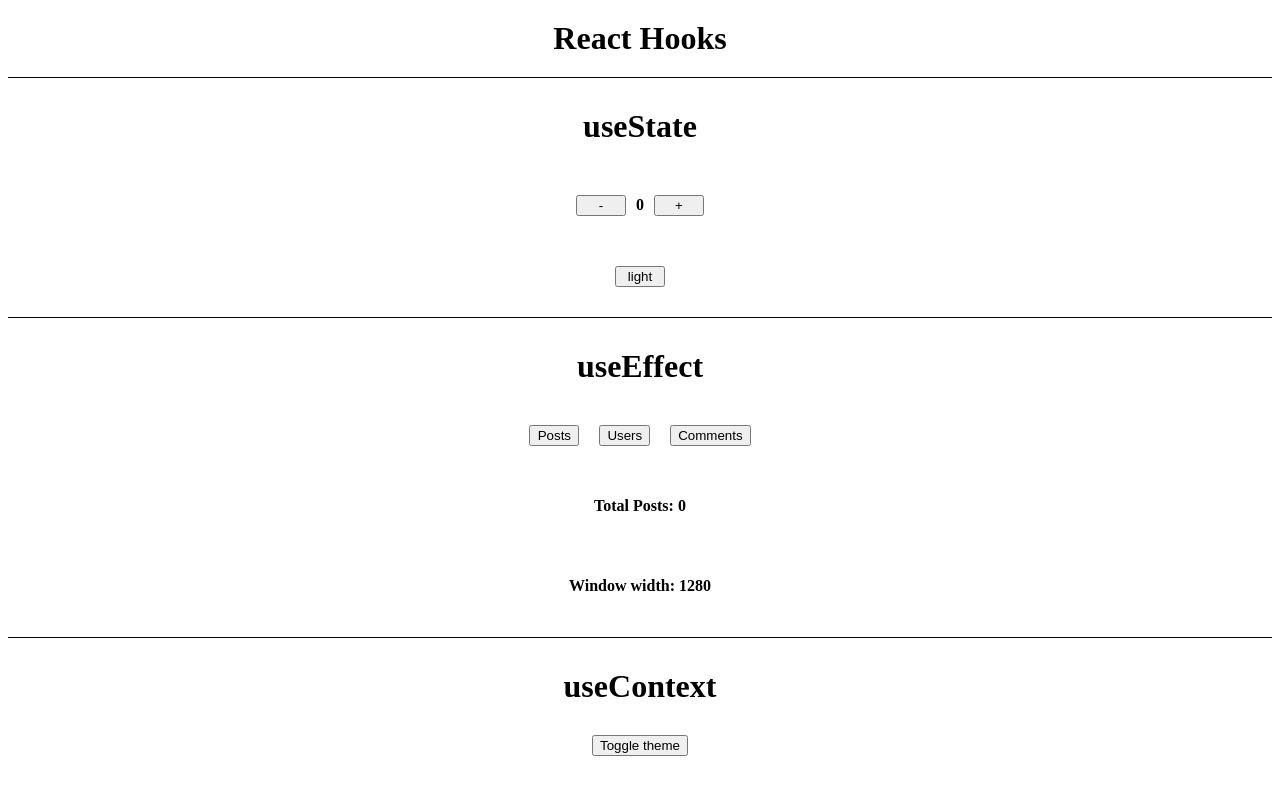
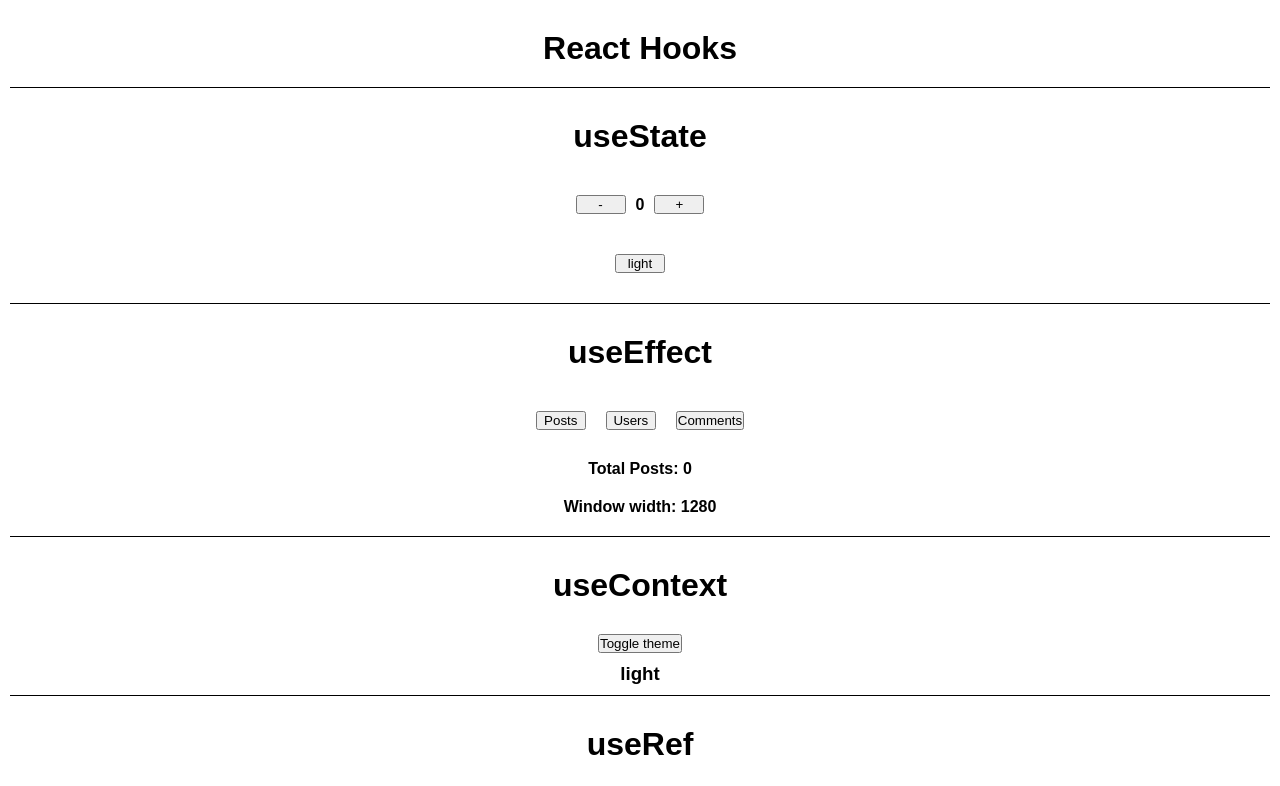
Before and after one commit to mariolazzari/react-hooks-wds, a React (Create React App) app: page / in a window 1280 px wide. Shown: the top 786 px of the page. Built offline with nearby package versions, Linux system fonts and the light colour scheme; no server answers.

Commit message:
Done useRef

```diff
--- /dev/null
+++ b/src/App.css
@@ -0,0 +1,6 @@
+* {
+  margin: 0;
+  padding: 0;
+  box-sizing: border-box;
+  font-family: Arial, Helvetica, sans-serif;
+}
--- a/src/App.js
+++ b/src/App.js
@@ -1,18 +1,20 @@
+import "./App.css";
 import Container from "./components/Container";
 import UseState from "./views/UseState";
 import UseEffect from "./views/UseEffect";
 import UseContext from "./views/UseContext";
 import { ThemeProvider } from "./context/ThemeContext";
 import UseRef from "./views/UseRef";
+import UseMemo from "./views/UseMemo";
 
 const App = () => (
   <ThemeProvider>
-    <Container>
-      <h1 className="title">React Hooks</h1>
+    <Container title="React Hooks">
       <UseState />
       <UseEffect />
       <UseContext />
       <UseRef />
+      <UseMemo />
     </Container>
   </ThemeProvider>
 );
--- a/src/components/Container/Container.css
+++ b/src/components/Container/Container.css
@@ -4,3 +4,8 @@
   align-items: center;
   padding: 10px;
 }
+
+.title {
+  margin: 20px 0px;
+  text-align: center;
+}
--- a/src/components/Container/Container.jsx
+++ b/src/components/Container/Container.jsx
@@ -1,7 +1,17 @@
-import "./Container";
+import "./Container.css";
 
 const Container = props => {
-  return <div className="container">{props.children}</div>;
+  return (
+    <div className="container">
+      {props.title && <h1 className="title">{props.title}</h1>}
+
+      {props.children}
+    </div>
+  );
+};
+
+Container.defaultProps = {
+  title: "",
 };
 
 export default Container;
--- a/src/components/Section/Section.css
+++ b/src/components/Section/Section.css
@@ -6,8 +6,3 @@
   border-top: 1px solid black;
   padding: 10px;
 }
-
-.title {
-  margin: 20px 0px;
-  text-align: center;
-}
--- /dev/null
+++ b/src/views/UseMemo/UseMemo.jsx
@@ -0,0 +1,7 @@
+import React from "react";
+
+const UseMemo = () => {
+  return <div>UseMemo</div>;
+};
+
+export default UseMemo;
--- /dev/null
+++ b/src/views/UseMemo/index.js
@@ -0,0 +1,2 @@
+import UseMemo from "./UseMemo";
+export default UseMemo;
```
